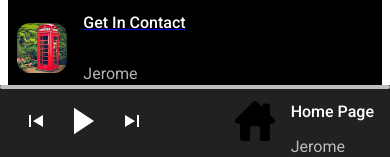
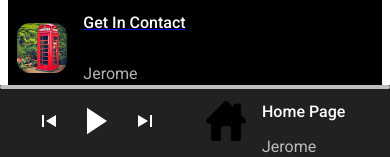
Before and after one commit to Jeromemn/Portfolio, a Next.js app: page / in a window 390 px wide. Shown: the part 687-844 px from the top of the page. Built offline with nearby package versions, Linux system fonts and the light colour scheme; grey boxes are pictures that could not be loaded; a web font is replaced by a local one.

Commit message:
changes made to footer for mobile view

```diff
--- a/next.config.js
+++ b/next.config.js
@@ -3,7 +3,7 @@ const nextConfig = {
   reactStrictMode: true,
   experimental: {
     appDir: true,
-    // serverActions: true
+    serverActions: true
   },
 
   // images: {
--- a/src/app/components/Footer.jsx
+++ b/src/app/components/Footer.jsx
@@ -53,6 +53,10 @@ const NowPlayingSection = styled.div`
   grid-area: middle;
   align-items: center;
   overflow: hidden;
+
+  ${mq.mobile(`
+  padding: 0 1rem;
+  `)};
 `;
 
 const ShuffleRepeatSection = styled.div`
@@ -73,6 +77,10 @@ const FooterSectionContainer = styled.div`
   align-items: center;
   height: inherit;
   padding: 0 1rem;
+
+  ${mq.mobile(`
+  justify-content: space-around;
+  `)}
 `;
 
 const SkipIconWrapper = styled.div`
@@ -169,6 +177,8 @@ const CurrentPageWrapper = styled.div`
   justify-content: center;
   align-content: center;
   width: fit-content;
+
+
 `;
 
 const TimerWrapper = styled.div`
@@ -195,6 +205,12 @@ const TimerPlayContainer = styled.div`
 const SliderProgress = styled(Slider)`
   padding: 15px;
   margin: -15px;
+
+  ${mq.mobile(`
+    padding: 15px 0 15px 0;
+    margin: -15px 0 -15px 0;
+  `)}
+
   & .rc-slider-rail {
     background-color: #bdbdbd;
     height: 4px;
```
